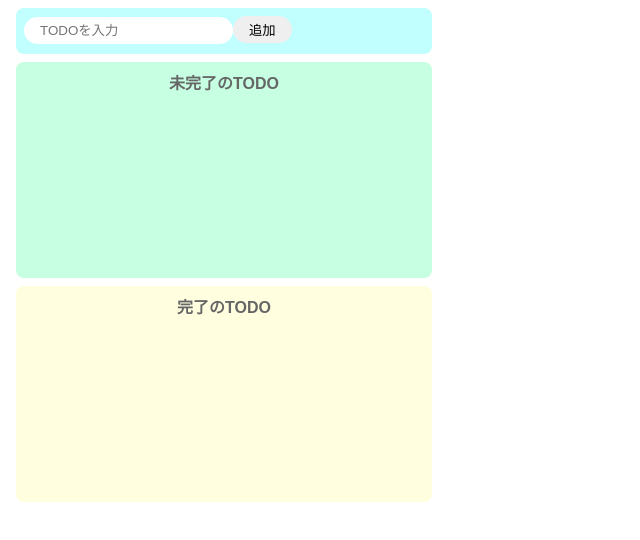
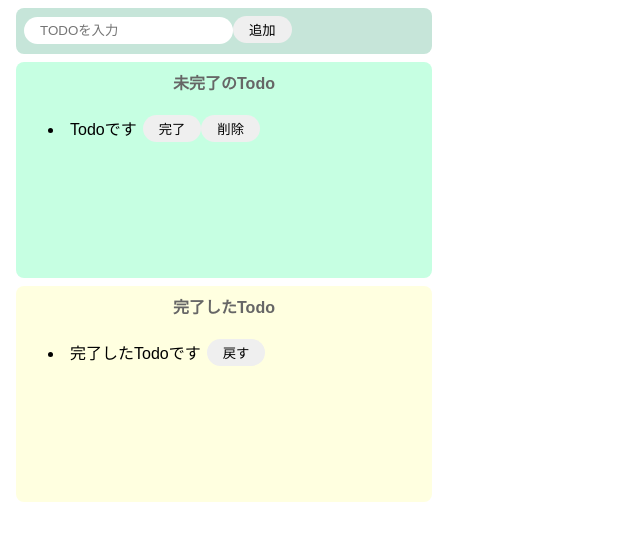
Before and after one commit to iwaki-toshiyuki/todoreact, a React (Create React App) app: page / in a window 1280 px wide. Shown: the top 540 px of the page, without its empty margins (0-640 px from the left). Built offline with nearby package versions, Linux system fonts and the light colour scheme.

Commit message:
fix:リニューアル部分のベースを作成

```diff
--- /dev/null
+++ b/src/Todo.jsx
@@ -0,0 +1,36 @@
+import "./styles.css";
+
+export const Todo = () => {
+    return (
+        <>
+            <div className="input-area">
+                <input placeholder="TODOを入力" />
+                <button>追加</button>
+            </div>
+            <div className="incomplete-area">
+                <p className="title">未完了のTodo</p>
+                <ul>
+                    <li>
+                        <div className="list-row">
+                            <p className="todo-item">Todoです</p>
+                            <button>完了</button>
+                            <button>削除</button>
+                        </div>
+                    </li>
+                </ul>
+            </div>
+            <div className="complete-area">
+                <p className="title">完了したTodo</p>
+                <ul>
+                    <li>
+
+                        <div className="list-row">
+                            <p className="todo-item">完了したTodoです</p>
+                            <button>戻す</button>
+                        </div>
+                    </li>
+                </ul>
+            </div>
+        </>
+    );
+}
--- a/src/index.js
+++ /dev/null
@@ -1,5 +0,0 @@
-import React from "react";
-import ReactDom from "react-dom";
-
-import { App } from "./App";
-ReactDom.render(<App />, document.getElementById("root"));
--- /dev/null
+++ b/src/index.jsx
@@ -0,0 +1,12 @@
+import { StrictMode } from "react";
+import { createRoot } from "react-dom/client";
+import { Todo } from "./Todo";
+
+const rootElement = document.getElementById("root");
+const root = createRoot(rootElement);
+
+root.render(
+<StrictMode>
+    <Todo />
+</StrictMode>
+);
--- a/src/styles.css
+++ b/src/styles.css
@@ -19,6 +19,15 @@ button:hover {
   background-color: #ff7fff;
   color: #fff;
   cursor: pointer;
+}
+
+.input-area {
+  background-color: #c6e5d9;
+  width: 400px;
+  height: 30px;
+  padding: 8px;
+  margin: 8px;
+  border-radius: 8px;
 }
 
 li {
@@ -55,3 +64,7 @@ li {
   align-items: center;
   padding-bottom: 4px;
 }
+
+.todo-item {
+  margin: 6px;
+}
```
Also changed, not shown: package.json (+6 -6 lines), 1 other file (tests, documents, lock files or other folders).
